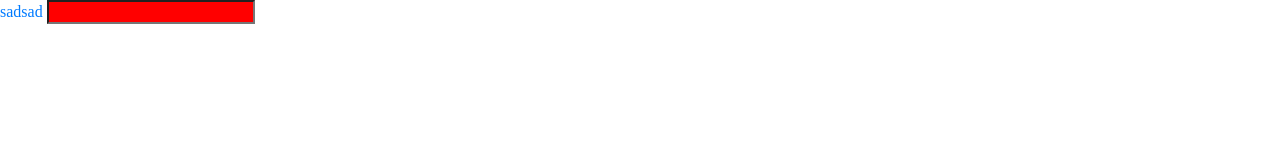
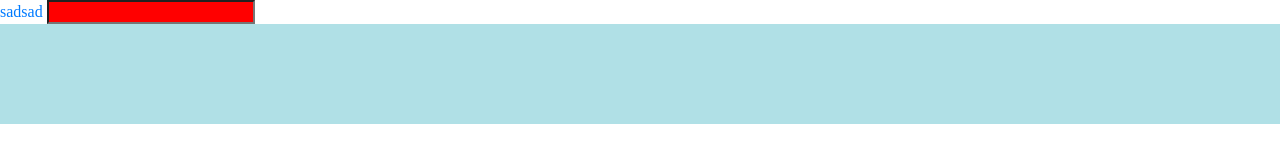
Before and after one commit to Mirayyub/Starterpackfrontend, a plain HTML site: page index.html in a window 1280 px wide. Drawn offline with Linux system fonts and the light colour scheme; files whose address does not match are found by name.

Commit message:
add headercss

```diff
--- a/index.html
+++ b/index.html
@@ -24,6 +24,7 @@
 <body>
     <a href="asas">sadsad</a>
     <input type="sds">
+    <div class="salam" width="90%"></div>
 
 </body>
 
--- a/styles/classes/width.css
+++ b/styles/classes/width.css
@@ -0,0 +1 @@
+* [width="90"] {width: 90%;}
--- a/styles/pages/index.css
+++ b/styles/pages/index.css
@@ -5,3 +5,10 @@
 @import "../classes/reset.css";
 
 @import "../pages/font.css";
+
+@import "../classes/width.css";
+
+
+.salam {height: 100px;
+witdh: 90%;
+background-color: powderblue;}
```
Also changed, not shown: styles/components/header.css (added).
